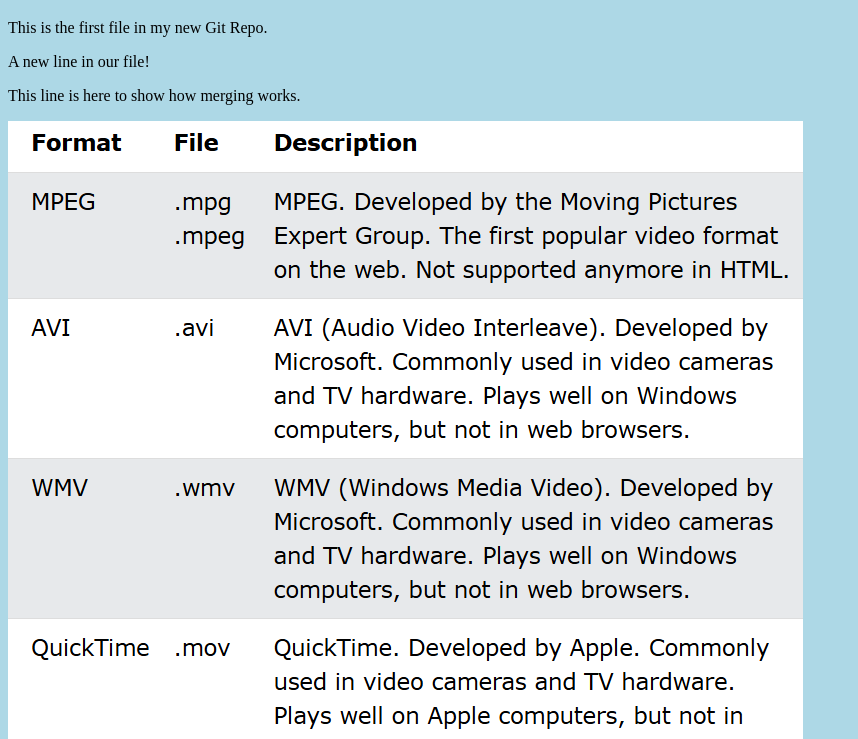
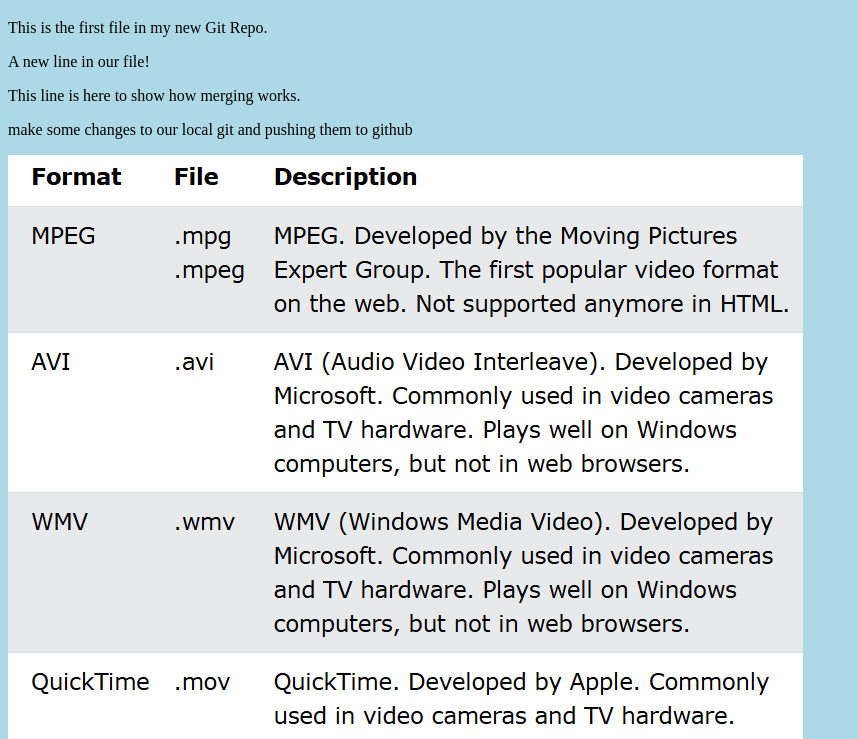
Before and after one commit to XUENICAI/hello-world, a plain HTML site: page index.html in a window 1280 px wide. Shown: the part 61-800 px from the top of the page, without its empty margins (0-858 px from the left). Drawn offline with Linux system fonts and the light colour scheme.

Commit message:
updated index.html add one sentence

```diff
--- a/index.html
+++ b/index.html
@@ -10,6 +10,7 @@
 <p>This is the first file in my new Git Repo.</p>
 <p>A new line in our file!</p>
 <p>This line is here to show how merging works.</p>
+<p>make some changes to our local git and pushing them to github</p>
 
 <img src="html-14.png">
 </body>
```
